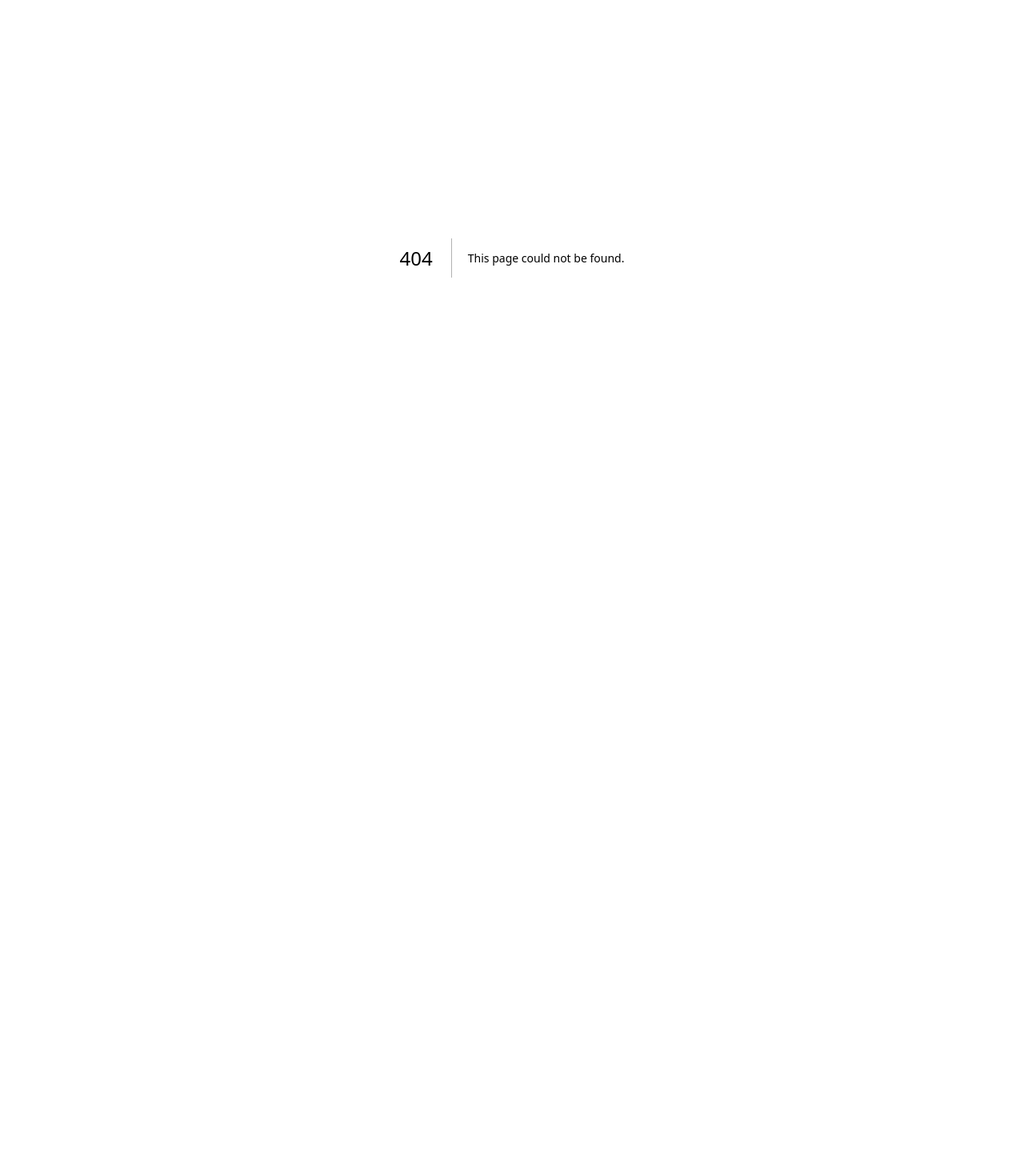
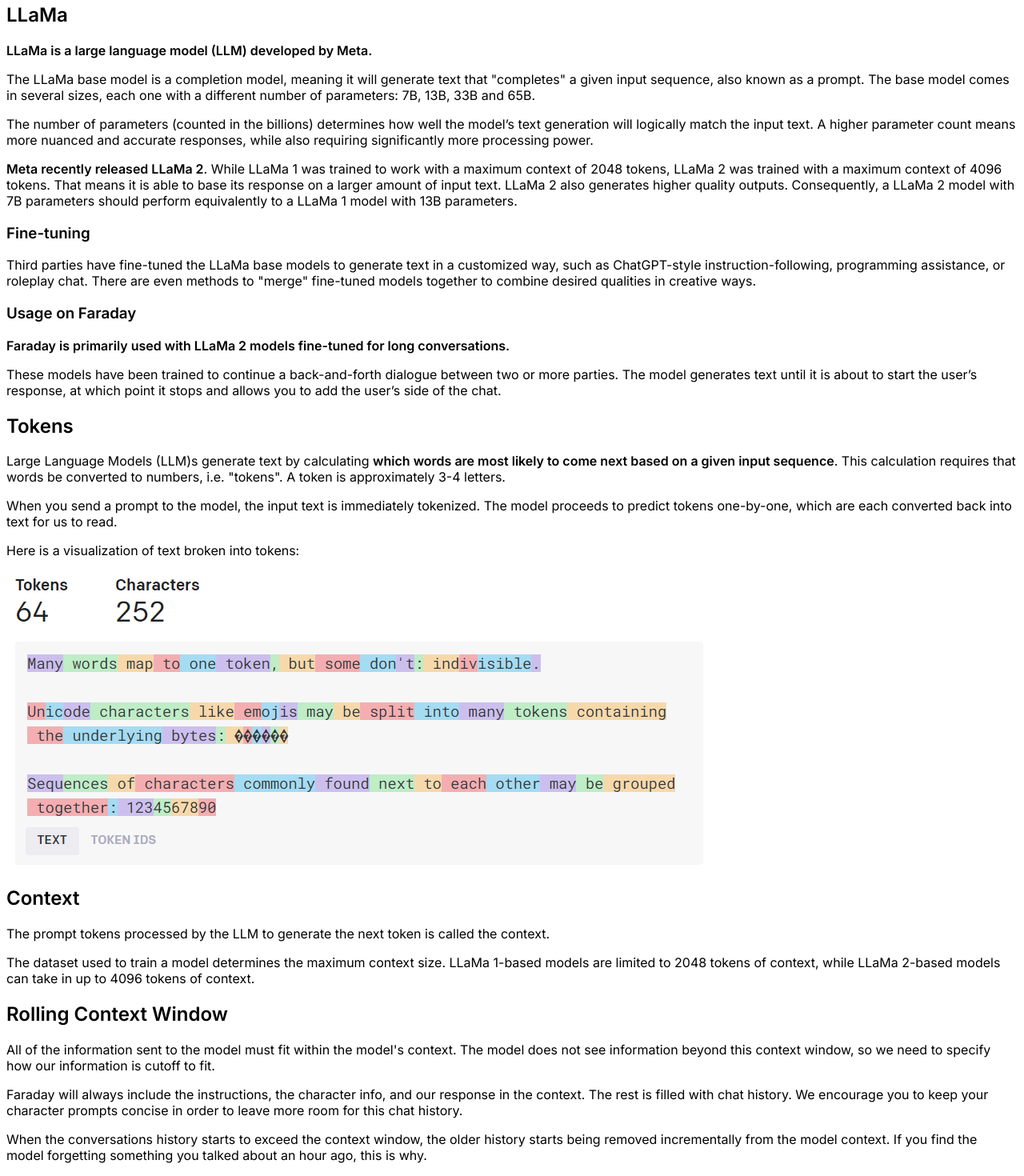
Before and after one commit to ahoylabs/faraday-guides, a Next.js app: page /concepts in a window 1280 px wide. Before the commit this address had no page. Shown: the part 78-1548 px from the top of the page at 80% size. Before the commit the page ends 800 px from the top, so only its background shows below. Built offline with nearby package versions, Linux system fonts and the light colour scheme.

Commit message:
merge context

```diff
--- /dev/null
+++ b/src/pages/concepts.mdx
@@ -0,0 +1,45 @@
+# Concepts & Terms
+
+## LLaMa
+
+**LLaMa is a large language model (LLM) developed by Meta.**
+
+The LLaMa base model is a completion model, meaning it will generate text that "completes" a given input sequence, also known as a prompt. The base model comes in several sizes, each one with a different number of parameters: 7B, 13B, 33B and 65B.
+
+The number of parameters (counted in the billions) determines how well the model’s text generation will logically match the input text. A higher parameter count means more nuanced and accurate responses, while also requiring significantly more processing power.
+
+**Meta recently released LLaMa 2**. While LLaMa 1 was trained to work with a maximum context of 2048 tokens, LLaMa 2 was trained with a maximum context of 4096 tokens. That means it is able to base its response on a larger amount of input text. LLaMa 2 also generates higher quality outputs. Consequently, a LLaMa 2 model with 7B parameters should perform equivalently to a LLaMa 1 model with 13B parameters.
+
+### Fine-tuning
+
+Third parties have fine-tuned the LLaMa base models to generate text in a customized way, such as ChatGPT-style instruction-following, programming assistance, or roleplay chat. There are even methods to "merge" fine-tuned models together to combine desired qualities in creative ways.
+
+### Usage on Faraday
+
+**Faraday is primarily used with LLaMa 2 models fine-tuned for long conversations.**
+
+These models have been trained to continue a back-and-forth dialogue between two or more parties. The model generates text until it is about to start the user’s response, at which point it stops and allows you to add the user’s side of the chat.
+
+## Tokens
+
+Large Language Models (LLM)s generate text by calculating **which words are most likely to come next based on a given input sequence**. This calculation requires that words be converted to numbers, i.e. "tokens". A token is approximately 3-4 letters.
+
+When you send a prompt to the model, the input text is immediately tokenized. The model proceeds to predict tokens one-by-one, which are each converted back into text for us to read.
+
+Here is a visualization of text broken into tokens:
+
+![Tokenization](/images/tokenized_text.png)
+
+## Context
+
+The prompt tokens processed by the LLM to generate the next token is called the context.
+
+The dataset used to train a model determines the maximum context size. LLaMa 1-based models are limited to 2048 tokens of context, while LLaMa 2-based models can take in up to 4096 tokens of context.
+
+## Rolling Context Window
+
+All of the information sent to the model must fit within the model's context. The model does not see information beyond this context window, so we need to specify how our information is cutoff to fit.
+
+Faraday will always include the instructions, the character info, and our response in the context. The rest is filled with chat history. We encourage you to keep your character prompts concise in order to leave more room for this chat history.
+
+When the conversations history starts to exceed the context window, the older history starts being removed incrementally from the model context. If you find the model forgetting something you talked about an hour ago, this is why.
--- a/src/pages/concepts/_meta.json
+++ /dev/null
@@ -1,4 +0,0 @@
-{
-  "llama": "LLaMa",
-  "tokens": "Tokens & Context"
-}
```
Also changed, not shown: src/pages/character-creation/write.mdx (+21 -1 lines), src/pages/concepts/llama.mdx (deleted, +0 -15 lines), src/pages/concepts/tokens.mdx (deleted, +0 -21 lines).
